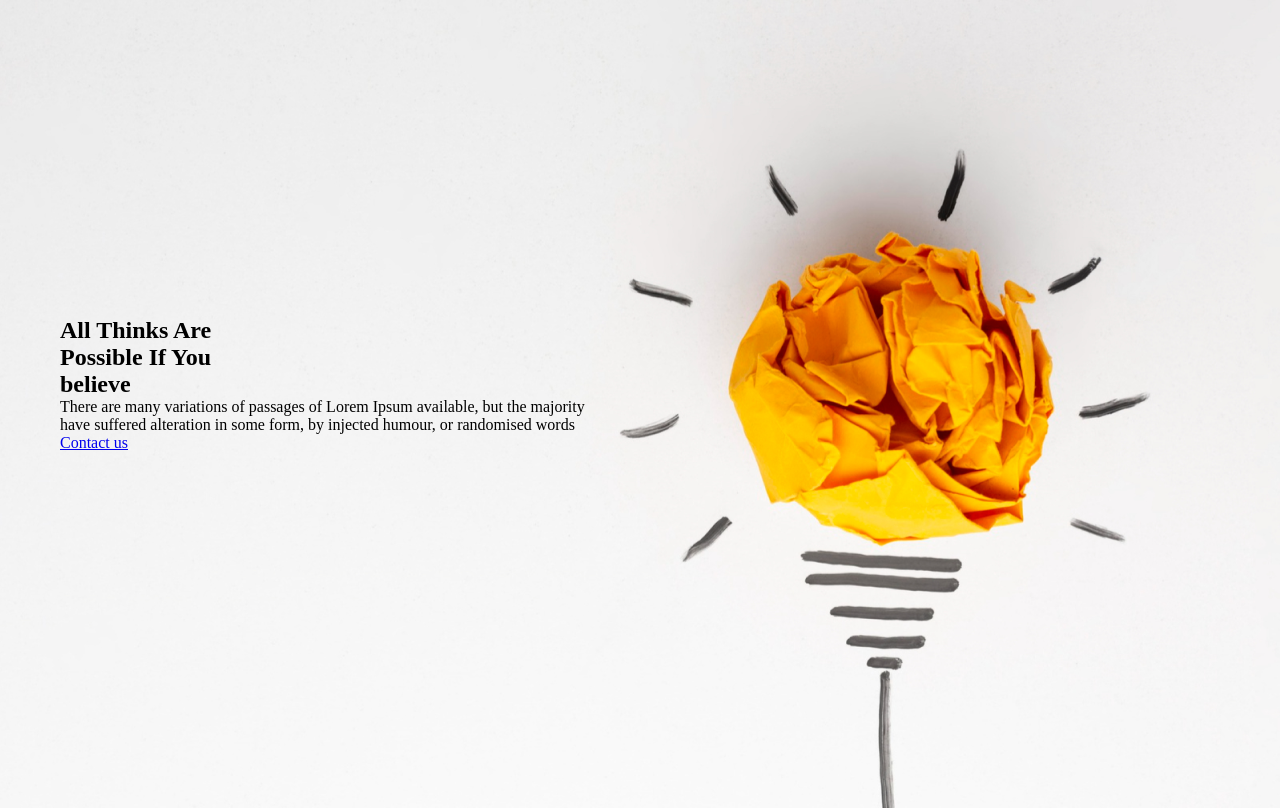
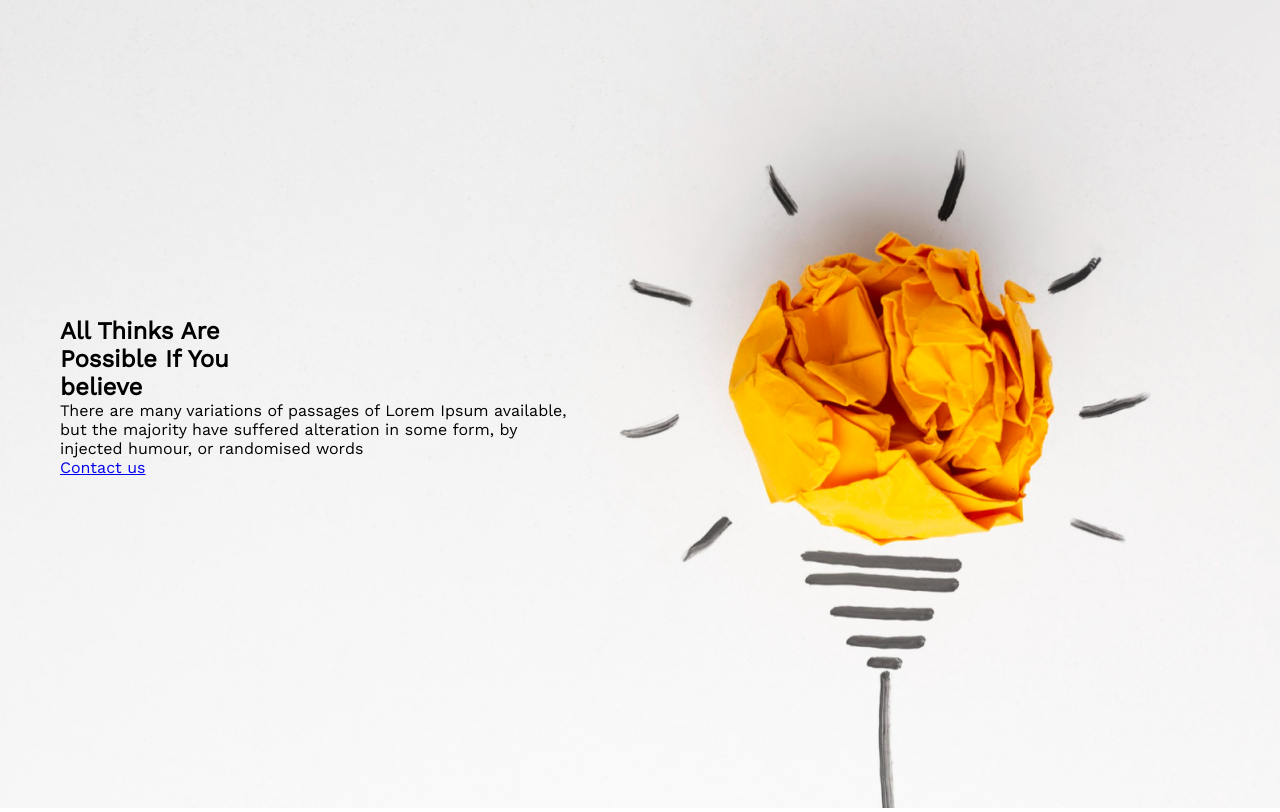
Before and after one commit to motlubor/new-year-new-assignment, a plain HTML site: page index.html in a window 1280 px wide. Drawn offline with nearby package versions, Linux system fonts and the light colour scheme.

Commit message:
added google fonts works sans as font

```diff
--- a/index.html
+++ b/index.html
@@ -7,6 +7,11 @@
     <meta name="viewport" content="width=device-width, initial-scale=1.0">
     <link rel="stylesheet" href="styles/styles.css">
     <title>My First Website</title>
+    <!--============================= Google Fonts================== -->
+    <link rel="preconnect" href="https://fonts.googleapis.com">
+    <link rel="preconnect" href="https://fonts.gstatic.com" crossorigin>
+    <link href="https://fonts.googleapis.com/css2?family=Work+Sans&display=swap" rel="stylesheet">
+    <!-- =========================================================== -->
 </head>
 
 <body>
--- a/styles/styles.css
+++ b/styles/styles.css
@@ -1,5 +1,6 @@
 * {
     margin: 0;
+    font-family: 'Work Sans', sans-serif;
 }
 
 .header {
```
